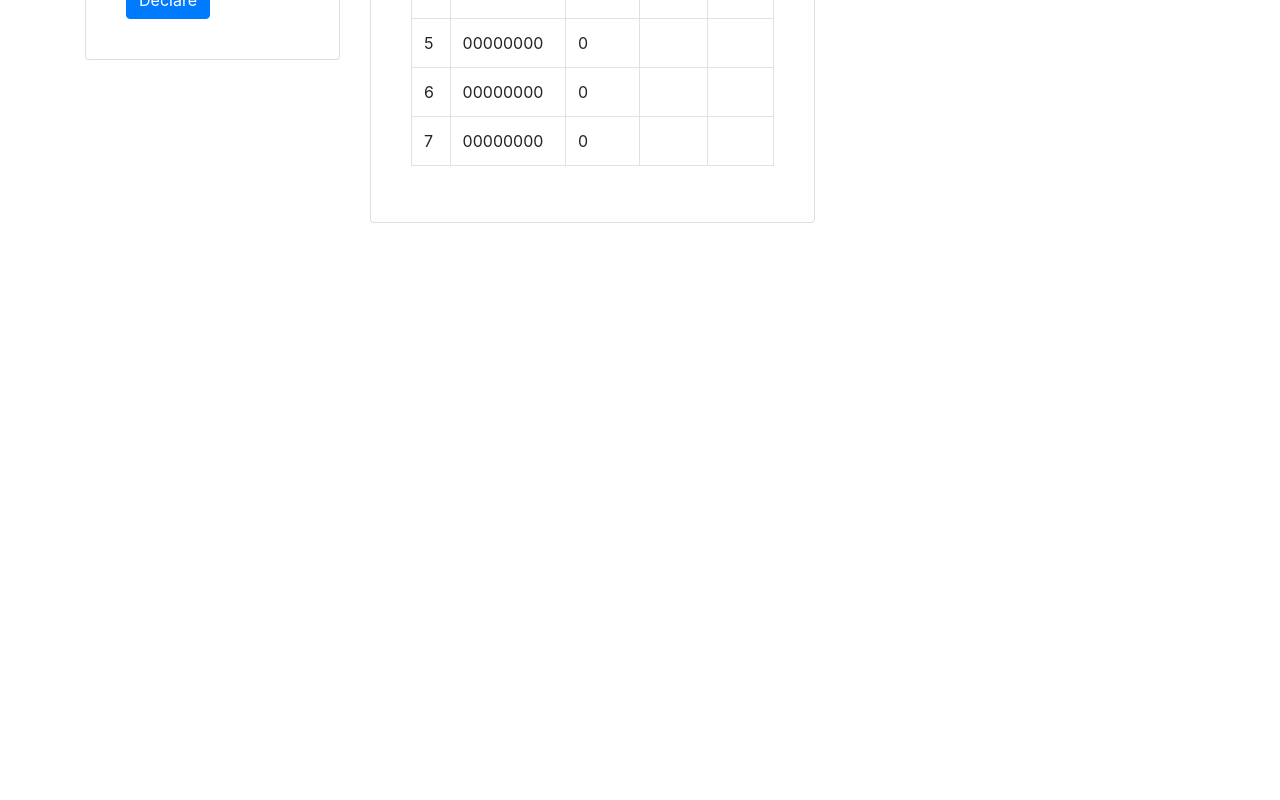
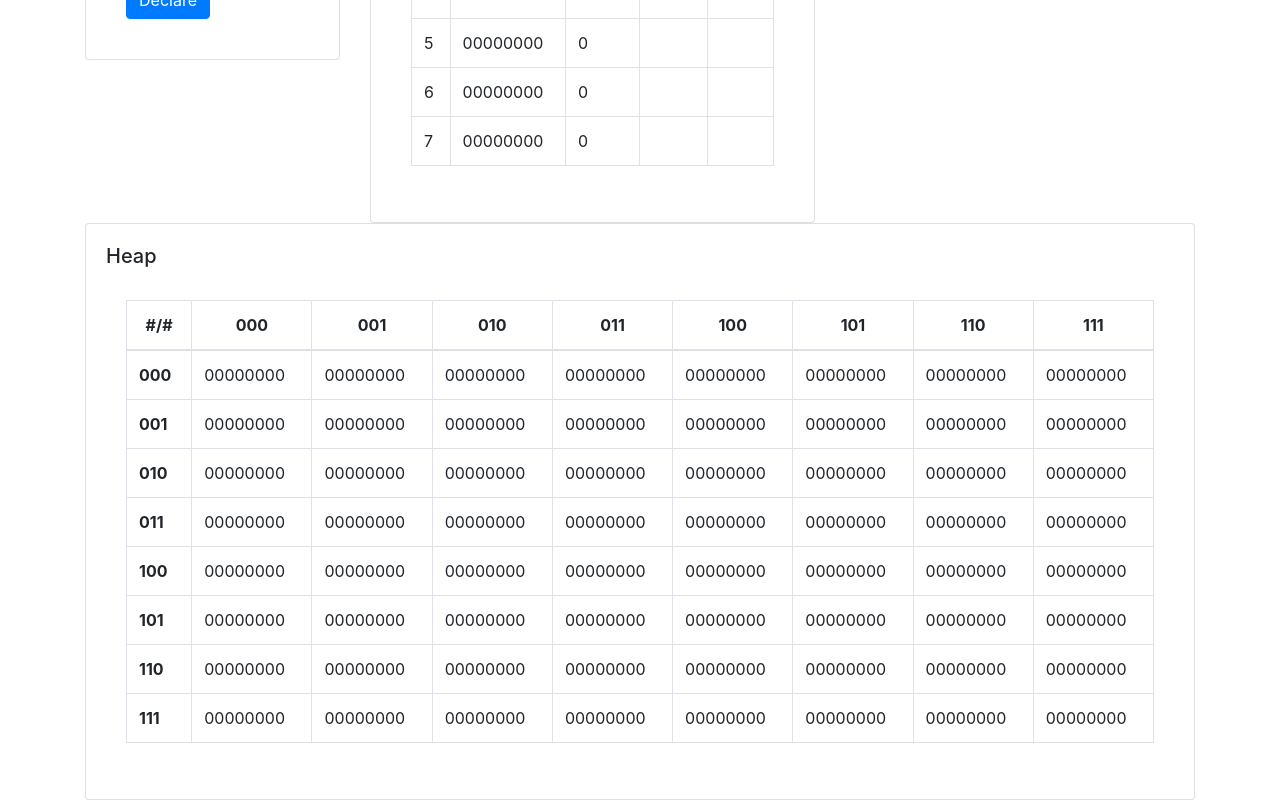
Before and after one commit to zak0zak0/memsym, a React (Create React App) app: page / in a window 1280 px wide. Shown: the part 410-1210 px from the top of the page. Before the commit the page ends 800 px from the top, so only its background shows below. Built offline with nearby package versions, Linux system fonts and the light colour scheme.

Commit message:
add heapView

```diff
--- a/src/App.js
+++ b/src/App.js
@@ -5,6 +5,7 @@ import { StackView } from './components/stackView';
 import { Container, Row, Col, Card, Navbar } from 'react-bootstrap';
 import { MemSym } from './memsym/memsym';
 import packageJson from '../package.json';
+import { HeapView } from './components/heapView';
 
 const memsym = new MemSym();
 
@@ -38,7 +39,19 @@ function App() {
                   Stack
                 </Card.Title>
                 <Card.Body>
-                  <StackView records={memsym.records} />
+                  <StackView />
+                </Card.Body>
+              </Card.Body>
+            </Card>
+          </Col>
+        </Row>
+        <Row>
+          <Col>
+            <Card>
+              <Card.Body>
+                <Card.Title>Heap</Card.Title>
+                <Card.Body>
+                  <HeapView />
                 </Card.Body>
               </Card.Body>
             </Card>
--- /dev/null
+++ b/src/components/heapView.js
@@ -0,0 +1,54 @@
+import React from "react";
+import { Table } from "react-bootstrap";
+import { MemContext } from './memcontext';
+
+const colsCount = 8;
+
+export class HeapView extends React.Component {
+    render() {
+        return (
+            <MemContext.Consumer>
+                {this.renderBody}
+            </MemContext.Consumer>
+        )
+    }
+
+    renderBody = ({ heapData }) => {
+        const rowsCount = Math.floor(heapData.length / colsCount);
+        const rows = this.to2DimArray(heapData, rowsCount, colsCount);
+        const header = Array.from(Array(colsCount).keys()).map(x => x.toString(2).padStart(3, '0'));
+        return (
+            <Table bordered>
+                <thead>
+                    <tr>
+                        <th>#/#</th>
+                        {header.map(x => (<th key={x}>{x}</th>))}
+                    </tr>
+                </thead>
+                <tbody>
+                    {rows.map((r, i) => (
+                        <tr key={i}>
+                            {r.map((c, i) => (
+                                <td key={i} className={i === 0 ? "bold" : ""}>{c.toString(2).padStart(i === 0 ? 3: 8, '0')}</td>
+                            ))}
+                        </tr>
+                    ))}
+                </tbody>
+            </Table>
+        )
+    }
+
+    to2DimArray(data, rowsCount, colsCount) {
+        const rows = [];
+        for (let row = 0; row < rowsCount; row++) {
+            const cols = [];
+            cols.push(row);
+            for (let col = 0; col < colsCount; col++) {
+                const item = data[row * colsCount + col];
+                cols.push(item);
+            }
+            rows.push(cols);
+        }
+        return rows;
+    }
+}
--- a/src/components/memcontext.js
+++ b/src/components/memcontext.js
@@ -10,7 +10,7 @@ export function MemProvider({ memsym, children }) {
     }
 
     return (
-        <MemContext.Provider value={{memsym, records: memsym.records, onUpdate}}>
+        <MemContext.Provider value={{memsym, records: memsym.records, heapData: memsym.heapData, onUpdate}}>
             {children}
         </MemContext.Provider>
     );
--- a/src/index.css
+++ b/src/index.css
@@ -25,3 +25,7 @@ table td {
 table th {
   text-align: center;
 }
+
+table tr > td.bold {
+  font-weight: bold;
+}
--- a/src/memsym/memsym.js
+++ b/src/memsym/memsym.js
@@ -1,16 +1,20 @@
 import { DataType } from "./data-type";
 import { Record } from "./record";
 import { Stack } from "./stack";
+import { Heap } from "./heap";
 
 export class MemSym {
     #stack;
 
+    #heap;
+
     constructor() {
         this.#stack = new Stack();
+        this.#heap = new Heap();
     }
 
     declare(dataType, label, value) {
-        if (+dataType == DataType.CHAR) {
+        if (+dataType === DataType.CHAR) {
             value = value[0];
         }
 
@@ -23,4 +27,8 @@ export class MemSym {
     get records() {
         return this.#stack.records;
     }
+
+    get heapData() {
+        return this.#heap.data;
+    }
 }
```
